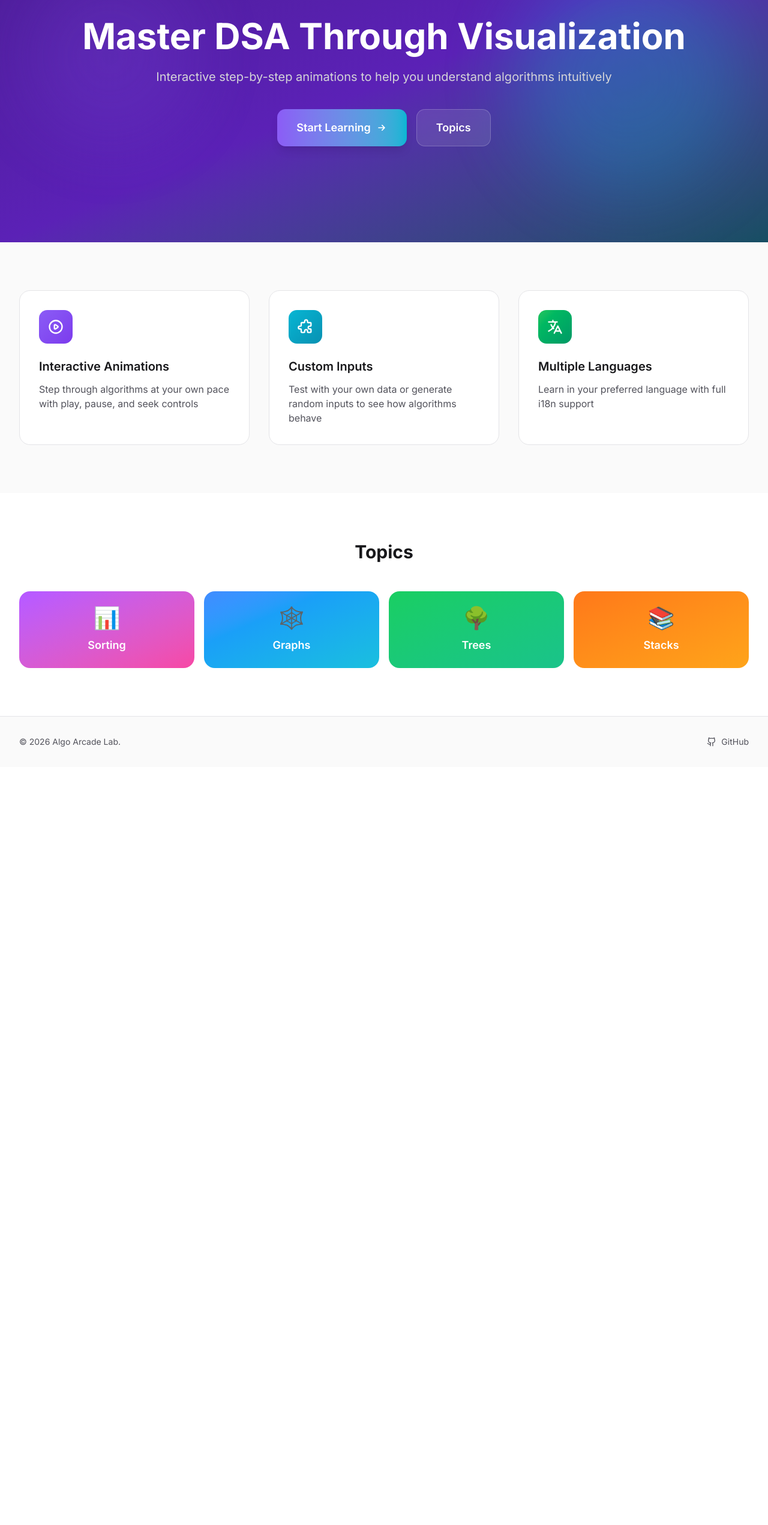
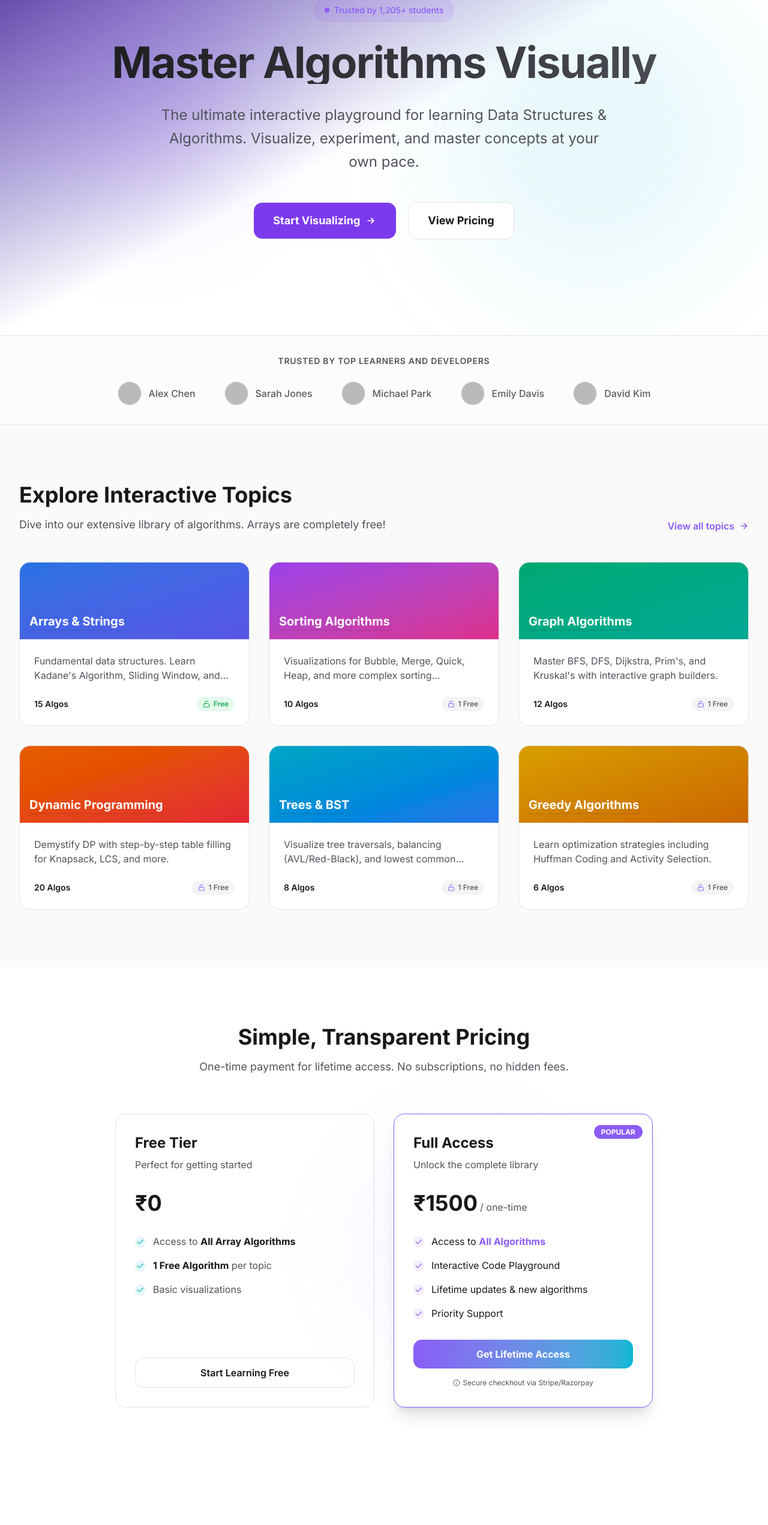
Before and after one commit to jkjitendra/DSA-Visualizer, a Next.js app: page /en in a window 1280 px wide. Shown: the part 195-2738 px from the top of the page at 60% size. Before the commit the page ends 1474 px from the top, so only its background shows below. Built offline with nearby package versions, Linux system fonts and the light colour scheme; grey boxes are pictures that could not be loaded.

Commit message:
refactor(home): Restructure landing page with modular components
 - Replaced inline hero and features sections with modular components
 - Added mock data for testimonials and trusted students
 - Integrated Hero, TopicHighlights, TrustedBy, Testimonials, Pricing, FAQ, and CallToAction components

```diff
--- a/src/app/[locale]/page.tsx
+++ b/src/app/[locale]/page.tsx
@@ -1,10 +1,65 @@
 import { useTranslations } from "next-intl";
 import { setRequestLocale } from "next-intl/server";
-import Link from "next/link";
+import { CallToAction } from "@/ui/components/home/CallToAction";
+import { FAQ } from "@/ui/components/home/FAQ";
+import { Hero } from "@/ui/components/home/Hero";
+import { Pricing } from "@/ui/components/home/Pricing";
+import { Testimonials } from "@/ui/components/home/Testimonials";
+import { TopicHighlights } from "@/ui/components/home/TopicHighlights";
+import { TrustedBy } from "@/ui/components/home/TrustedBy";
 
 interface HomePageProps {
   params: Promise<{ locale: string }>;
 }
+
+// Mock Data for Trusted Students and Testimonials
+const MOCK_TRUSTED_STUDENTS = [
+  { id: "1", name: "Alex Chen", avatar: "https://api.dicebear.com/7.x/avataaars/svg?seed=Alex", verified: true },
+  { id: "2", name: "Sarah Jones", avatar: "https://api.dicebear.com/7.x/avataaars/svg?seed=Sarah", verified: true },
+  { id: "3", name: "Michael Park", avatar: "https://api.dicebear.com/7.x/avataaars/svg?seed=Michael", verified: true },
+  { id: "4", name: "Emily Davis", avatar: "https://api.dicebear.com/7.x/avataaars/svg?seed=Emily", verified: true },
+  { id: "5", name: "David Kim", avatar: "https://api.dicebear.com/7.x/avataaars/svg?seed=David", verified: true },
+  { id: "6", name: "Jessica Wilson", avatar: "https://api.dicebear.com/7.x/avataaars/svg?seed=Jessica", verified: false }, // Unverified, should not show
+];
+
+const MOCK_TESTIMONIALS = [
+  {
+    id: "t1",
+    name: "James Wilson",
+    role: "Software Engineer at Google",
+    avatar: "https://api.dicebear.com/7.x/avataaars/svg?seed=James",
+    content: "This platform single-handedly helped me crack my Google interview. The visualizations are a game-changer for understanding complex DP problems.",
+    rating: 5,
+    verified: true
+  },
+  {
+    id: "t2",
+    name: "Anita Patel",
+    role: "CS Student @ Stanford",
+    avatar: "https://api.dicebear.com/7.x/avataaars/svg?seed=Anita",
+    content: "I used to struggle with Graph algorithms until I found this course. The interactive playground made concepts stick instantly.",
+    rating: 5,
+    verified: true
+  },
+  {
+    id: "t3",
+    name: "Robert Fox",
+    role: "Frontend Developer",
+    avatar: "https://api.dicebear.com/7.x/avataaars/svg?seed=Robert",
+    content: "Great content, but I wish there were more Vue.js examples.",
+    rating: 4,
+    verified: false // Unverified, should not show
+  },
+  {
+    id: "t4",
+    name: "Maria Garcia",
+    role: "Junior Dev at Amazon",
+    avatar: "https://api.dicebear.com/7.x/avataaars/svg?seed=Maria",
+    content: "The instructor explains things so clearly. From zero to hero in Data Structures!",
+    rating: 5,
+    verified: true
+  }
+];
 
 export default async function HomePage({ params }: HomePageProps) {
   const { locale } = await params;
@@ -16,129 +71,29 @@ export default async function HomePage({ params }: HomePageProps) {
 function HomeContent({ locale }: { locale: string }) {
   const t = useTranslations();
 
+  // Calculate verified count for the badge
+  const verifiedCount = MOCK_TRUSTED_STUDENTS.filter(s => s.verified).length + 1200; // Adding base number for "social proof"
+
+  const verifiedStudents = MOCK_TRUSTED_STUDENTS.filter(s => s.verified);
+  const verifiedTestimonials = MOCK_TESTIMONIALS.filter(t => t.verified);
+
   return (
     <>
-      {/* Hero Section */}
-      <section className="relative overflow-hidden">
-        {/* Background gradient */}
-        <div className="absolute inset-0 bg-gradient-to-br from-[var(--color-primary-900)] via-[var(--color-primary-800)] to-[var(--color-secondary-900)]" />
+      <Hero locale={locale} verifiedCount={verifiedCount} />
 
-        {/* Animated background shapes */}
-        <div className="absolute inset-0 opacity-30">
-          <div className="absolute top-20 left-10 w-72 h-72 bg-[var(--color-primary-500)] rounded-full blur-3xl animate-pulse" />
-          <div className="absolute bottom-20 right-10 w-96 h-96 bg-[var(--color-secondary-500)] rounded-full blur-3xl animate-pulse" style={{ animationDelay: "1s" }} />
-        </div>
+      <TrustedBy students={verifiedStudents} />
 
-        <div className="relative max-w-7xl mx-auto px-4 sm:px-6 lg:px-8 py-24 sm:py-32 lg:py-40">
-          <div className="text-center">
-            <h1 className="text-4xl sm:text-5xl lg:text-6xl font-bold text-white mb-6 animate-slide-up">
-              {t("home.hero.title")}
-            </h1>
-            <p className="text-lg sm:text-xl text-[var(--color-gray-300)] max-w-3xl mx-auto mb-10 animate-slide-up" style={{ animationDelay: "100ms" }}>
-              {t("home.hero.subtitle")}
-            </p>
-            <div className="flex flex-col sm:flex-row gap-4 justify-center animate-slide-up" style={{ animationDelay: "200ms" }}>
-              <Link
-                href={`/${locale}/visualize`}
-                className="inline-flex items-center justify-center px-8 py-4 text-lg font-semibold text-white bg-gradient-to-r from-[var(--color-primary-500)] to-[var(--color-secondary-500)] rounded-xl hover:from-[var(--color-primary-600)] hover:to-[var(--color-secondary-600)] transition-all duration-300 shadow-lg hover:shadow-xl hover:scale-105"
-              >
-                {t("home.hero.cta")}
-                <svg className="ml-2 w-5 h-5" fill="none" stroke="currentColor" viewBox="0 0 24 24">
-                  <path strokeLinecap="round" strokeLinejoin="round" strokeWidth={2} d="M13 7l5 5m0 0l-5 5m5-5H6" />
-                </svg>
-              </Link>
-              <Link
-                href={`/${locale}/topics`}
-                className="inline-flex items-center justify-center px-8 py-4 text-lg font-semibold text-white bg-white/10 backdrop-blur-sm rounded-xl hover:bg-white/20 transition-all duration-300 border border-white/20"
-              >
-                {t("nav.topics")}
-              </Link>
-            </div>
-          </div>
-        </div>
-      </section>
+      {/* <PlatformBenefits /> */}
 
-      {/* Features Section */}
-      <section className="py-20 bg-[var(--bg-secondary)]">
-        <div className="max-w-7xl mx-auto px-4 sm:px-6 lg:px-8">
-          <div className="grid grid-cols-1 md:grid-cols-3 gap-8">
-            {/* Feature 1 */}
-            <div className="group p-8 bg-[var(--bg-card)] rounded-2xl border border-[var(--border-primary)] hover:border-[var(--color-primary-500)] transition-all duration-300 hover:shadow-lg">
-              <div className="w-14 h-14 bg-gradient-to-br from-[var(--color-primary-500)] to-[var(--color-primary-600)] rounded-xl flex items-center justify-center mb-6 group-hover:scale-110 transition-transform duration-300">
-                <svg className="w-7 h-7 text-white" fill="none" stroke="currentColor" viewBox="0 0 24 24">
-                  <path strokeLinecap="round" strokeLinejoin="round" strokeWidth={2} d="M14.752 11.168l-3.197-2.132A1 1 0 0010 9.87v4.263a1 1 0 001.555.832l3.197-2.132a1 1 0 000-1.664z" />
-                  <path strokeLinecap="round" strokeLinejoin="round" strokeWidth={2} d="M21 12a9 9 0 11-18 0 9 9 0 0118 0z" />
-                </svg>
-              </div>
-              <h3 className="text-xl font-semibold text-[var(--text-primary)] mb-3">
-                {t("home.features.interactive.title")}
-              </h3>
-              <p className="text-[var(--text-secondary)]">
-                {t("home.features.interactive.description")}
-              </p>
-            </div>
+      <TopicHighlights locale={locale} />
 
-            {/* Feature 2 */}
-            <div className="group p-8 bg-[var(--bg-card)] rounded-2xl border border-[var(--border-primary)] hover:border-[var(--color-secondary-500)] transition-all duration-300 hover:shadow-lg">
-              <div className="w-14 h-14 bg-gradient-to-br from-[var(--color-secondary-500)] to-[var(--color-secondary-600)] rounded-xl flex items-center justify-center mb-6 group-hover:scale-110 transition-transform duration-300">
-                <svg className="w-7 h-7 text-white" fill="none" stroke="currentColor" viewBox="0 0 24 24">
-                  <path strokeLinecap="round" strokeLinejoin="round" strokeWidth={2} d="M11 4a2 2 0 114 0v1a1 1 0 001 1h3a1 1 0 011 1v3a1 1 0 01-1 1h-1a2 2 0 100 4h1a1 1 0 011 1v3a1 1 0 01-1 1h-3a1 1 0 01-1-1v-1a2 2 0 10-4 0v1a1 1 0 01-1 1H7a1 1 0 01-1-1v-3a1 1 0 00-1-1H4a2 2 0 110-4h1a1 1 0 001-1V7a1 1 0 011-1h3a1 1 0 001-1V4z" />
-                </svg>
-              </div>
-              <h3 className="text-xl font-semibold text-[var(--text-primary)] mb-3">
-                {t("home.features.customInput.title")}
-              </h3>
-              <p className="text-[var(--text-secondary)]">
-                {t("home.features.customInput.description")}
-              </p>
-            </div>
+      <Pricing locale={locale} />
 
-            {/* Feature 3 */}
-            <div className="group p-8 bg-[var(--bg-card)] rounded-2xl border border-[var(--border-primary)] hover:border-[var(--color-accent-sorted)] transition-all duration-300 hover:shadow-lg">
-              <div className="w-14 h-14 bg-gradient-to-br from-[var(--color-accent-sorted)] to-emerald-600 rounded-xl flex items-center justify-center mb-6 group-hover:scale-110 transition-transform duration-300">
-                <svg className="w-7 h-7 text-white" fill="none" stroke="currentColor" viewBox="0 0 24 24">
-                  <path strokeLinecap="round" strokeLinejoin="round" strokeWidth={2} d="M3 5h12M9 3v2m1.048 9.5A18.022 18.022 0 016.412 9m6.088 9h7M11 21l5-10 5 10M12.751 5C11.783 10.77 8.07 15.61 3 18.129" />
-                </svg>
-              </div>
-              <h3 className="text-xl font-semibold text-[var(--text-primary)] mb-3">
-                {t("home.features.multiLanguage.title")}
-              </h3>
-              <p className="text-[var(--text-secondary)]">
-                {t("home.features.multiLanguage.description")}
-              </p>
-            </div>
-          </div>
-        </div>
-      </section>
+      <Testimonials testimonials={verifiedTestimonials} />
 
-      {/* Topics Preview */}
-      <section className="py-20">
-        <div className="max-w-7xl mx-auto px-4 sm:px-6 lg:px-8">
-          <h2 className="text-3xl font-bold text-[var(--text-primary)] text-center mb-12">
-            {t("nav.topics")}
-          </h2>
-          <div className="grid grid-cols-2 md:grid-cols-4 gap-4">
-            {[
-              { key: "sorting", icon: "📊", color: "from-purple-500 to-pink-500" },
-              { key: "graphs", icon: "🕸️", color: "from-blue-500 to-cyan-500" },
-              { key: "trees", icon: "🌳", color: "from-green-500 to-emerald-500" },
-              { key: "stacks", icon: "📚", color: "from-orange-500 to-amber-500" },
-            ].map((topic) => (
-              <Link
-                key={topic.key}
-                href={`/${locale}/topics/${topic.key}`}
-                className="group relative p-6 rounded-2xl bg-gradient-to-br overflow-hidden hover:scale-105 transition-all duration-300"
-              >
-                <div className={`absolute inset-0 bg-gradient-to-br ${topic.color} opacity-90`} />
-                <div className="relative text-center text-white">
-                  <span className="text-4xl mb-3 block">{topic.icon}</span>
-                  <span className="text-lg font-semibold">{t(`topics.${topic.key}`)}</span>
-                </div>
-              </Link>
-            ))}
-          </div>
-        </div>
-      </section>
+      <FAQ />
+
+      <CallToAction locale={locale} />
     </>
   );
 }
```
